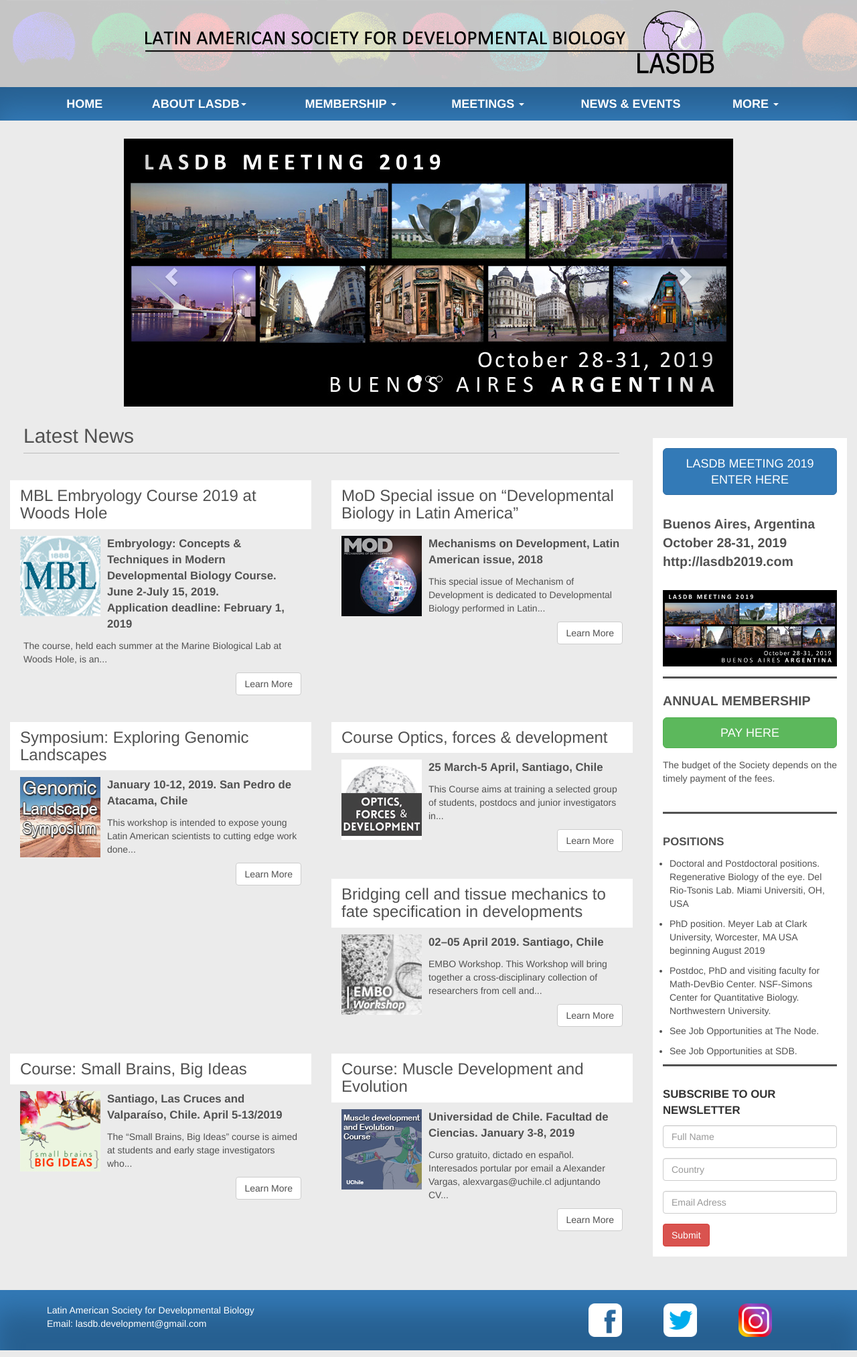
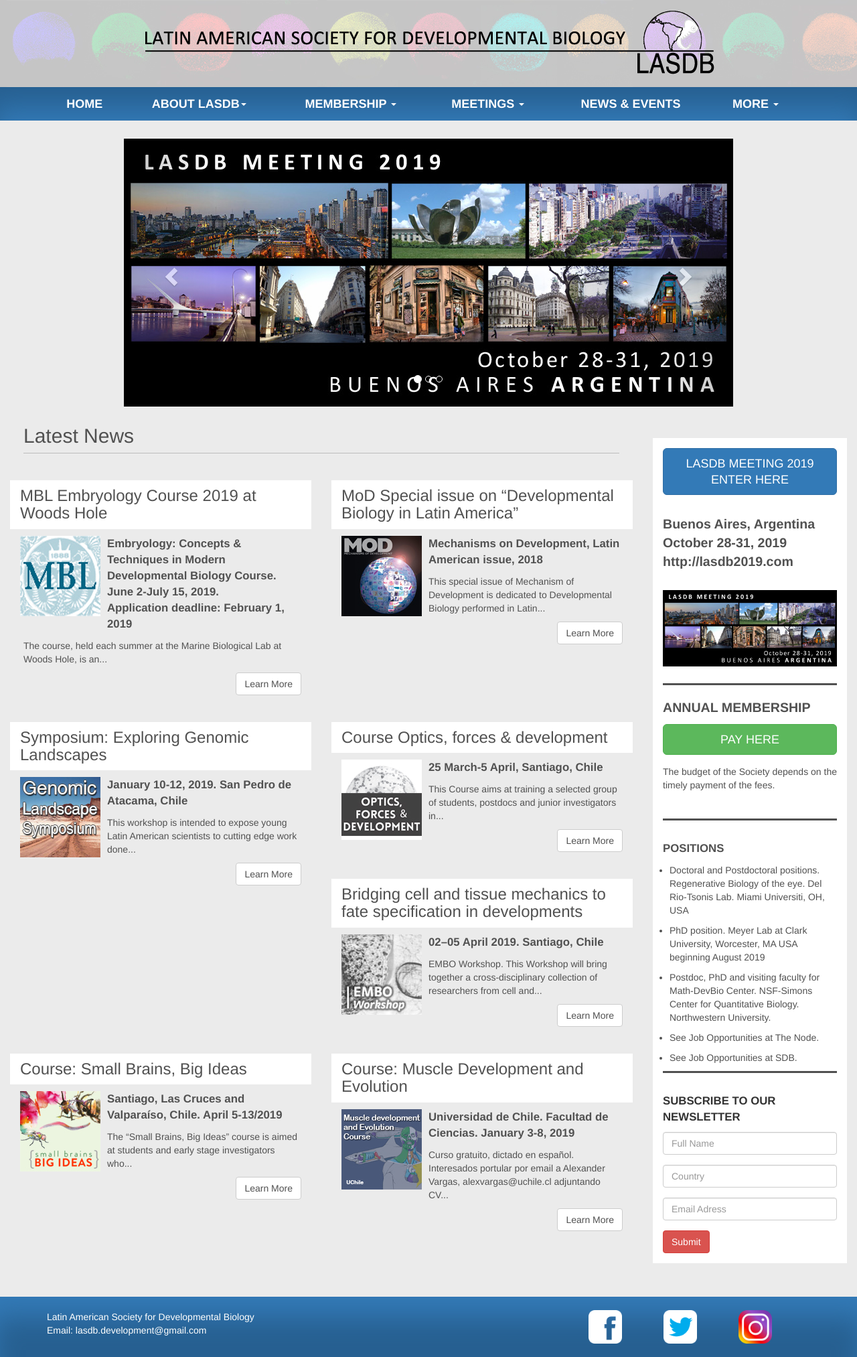
Before and after one commit to lasdb/lasdb.github.io, a Jekyll site: the page built from index.html, in a window 1280 px wide. Shown: the whole page at 67% size. Built offline with Jekyll 4.4.1, drawn with Linux system fonts in a browser that asks for light colours; nearby versions of some CDN libraries.

Commit message:
Update sidebar.html

```diff
--- a/_includes/sidebar.html
+++ b/_includes/sidebar.html
@@ -4,7 +4,7 @@
             <a target="_blank" href="http://lasdb2019.com">
                 <button class="btn btn-primary btn-lg" style="width: 100%; margin-bottom: 20px;" > LASDB MEETING 2019<br>ENTER HERE </button>
 
-                <p  style="font-weight:bold; font-size: 1.4em; padding-bottom: 15px; padding-top: 10px; border-bottom: 3px solid #515151">
+                <p  style="font-weight:bold; font-size: 1.4em; padding-bottom: 25px; padding-top: 10px; border-bottom: 3px solid #515151">
                     Buenos Aires, Argentina <br>
                     October 28-31,  2019 <br>
                     http://lasdb2019.com <br> <br>
```
